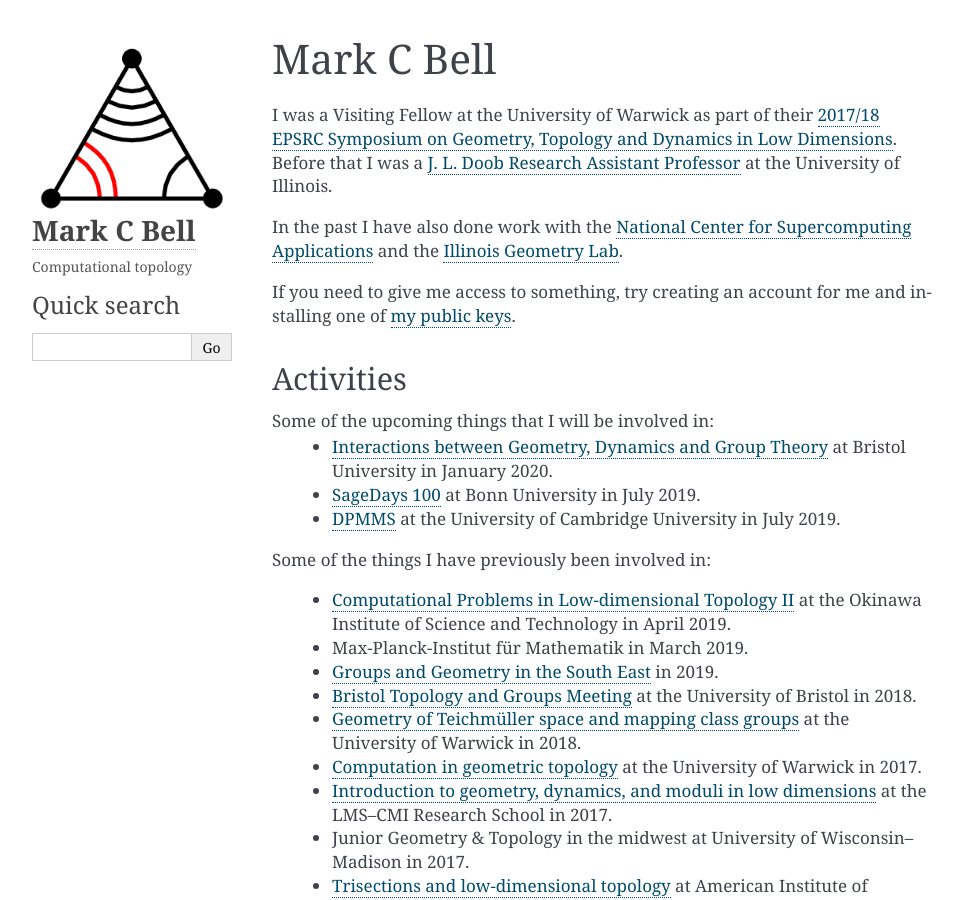
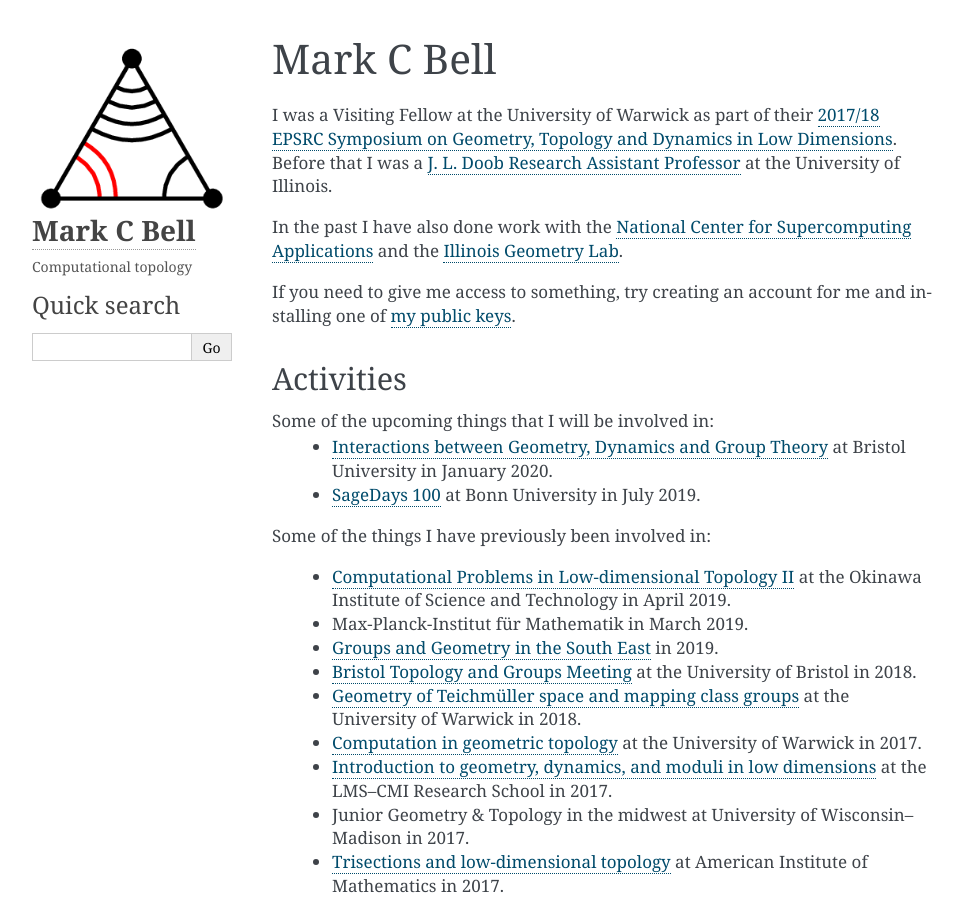
Before and after one commit to MarkCBell/MarkCBell.github.io, a Sphinx documentation site: the page built from source/index.rst, in a window 1280 px wide and 900 px high. Shown: the whole window, without its empty margins (148-1105 px from the left). Built offline with Sphinx 7.4.7, drawn with Linux system fonts in a browser that asks for light colours.

Commit message:
Cambridge done.

```diff
--- a/source/index.rst
+++ b/source/index.rst
@@ -15,7 +15,6 @@ Activities
 Some of the upcoming things that I will be involved in:
  - `Interactions between Geometry, Dynamics and Group Theory <https://people.maths.bris.ac.uk/~jm13806/2020-LMS-SWSW.html>`_ at Bristol University in January 2020.
  - `SageDays 100 <https://opendreamkit.org/2019/07/22/SageDays100/>`_ at Bonn University in July 2019.
- - `DPMMS <https://www.maths.cam.ac.uk/research/talk/126592>`_ at the University of Cambridge University in July 2019.
 
 Some of the things I have previously been involved in:
 
```
Also changed, not shown: 5 other files.
